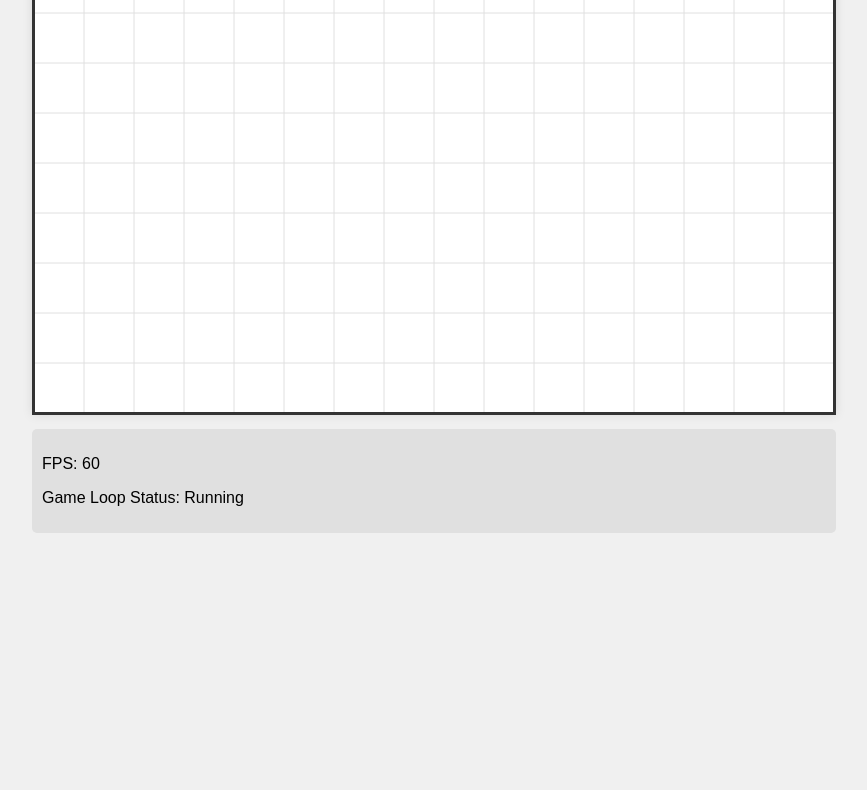
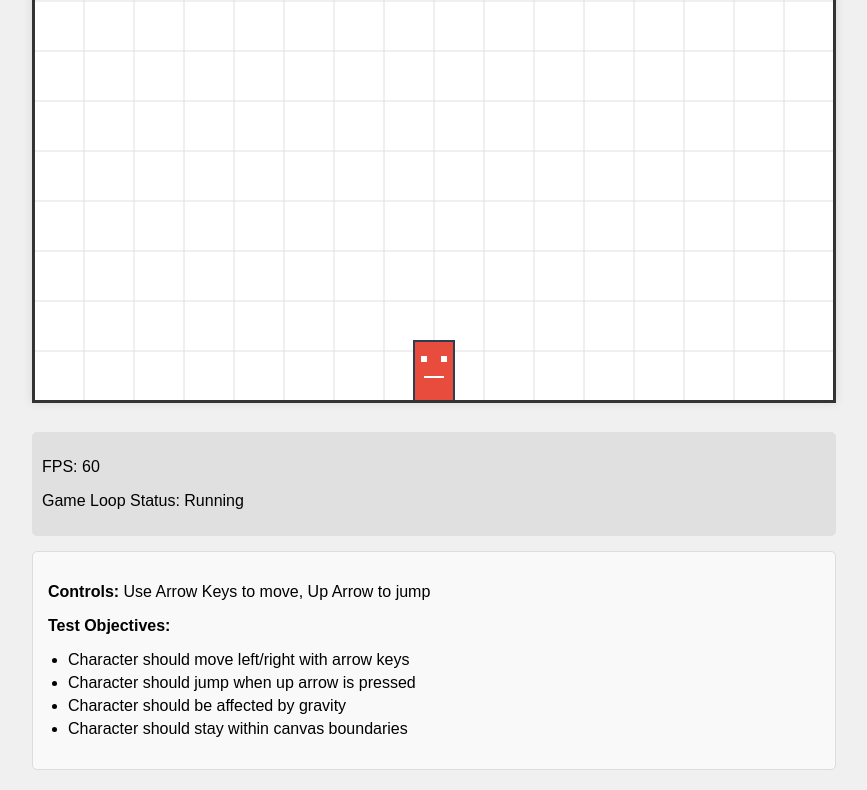
Before and after one commit to HarrisAD/snackrun, a plain HTML site: page index.html in a window 1280 px wide. Shown: the part 289-1079 px from the top of the page, without its empty margins (206-1073 px from the left). Before the commit the page ends 842 px from the top, so only its background shows below. Drawn offline with Linux system fonts and the light colour scheme.

Commit message:
On branch main  Your branch is up to date with 'origin/main'.  Changes to be committed: 	modified:   game.js 	modified:   index.html 	modified:   styles.css

```diff
--- a/game.js
+++ b/game.js
@@ -17,13 +17,24 @@ window.onload = function() {
         fps: 0,
         frameCount: 0,
         lastFpsUpdate: 0,
-        circle: {
+        gravity: 980, // pixels per second squared
+        player: {
             x: 400,
-            y: 300,
-            radius: 30,
-            color: '#3498db',
-            speedX: 200, // pixels per second
-            speedY: 150  // pixels per second
+            y: 500,
+            width: 40,
+            height: 60,
+            speedX: 0,
+            speedY: 0,
+            moveSpeed: 300, // pixels per second
+            jumpPower: 550, // initial jump velocity
+            color: '#e74c3c',
+            isJumping: false,
+            isOnGround: true
+        },
+        keys: {
+            left: false,
+            right: false,
+            up: false
         }
     };
 
@@ -50,54 +61,144 @@ window.onload = function() {
         }
     }
 
-    // Get a random color
-    function getRandomColor() {
-        const colors = ['#3498db', '#e74c3c', '#2ecc71', '#f39c12', '#9b59b6', '#1abc9c'];
-        return colors[Math.floor(Math.random() * colors.length)];
-    }
+    // Draw the player
+    function drawPlayer() {
+        const player = gameState.player;
 
-    // Update circle position
-    function updateCircle(deltaTime) {
-        const circle = gameState.circle;
+        // Draw the player body (rectangle)
+        ctx.fillStyle = player.color;
+        ctx.fillRect(player.x - player.width/2, player.y - player.height, player.width, player.height);
 
-        // Move the circle
-        circle.x += circle.speedX * deltaTime;
-        circle.y += circle.speedY * deltaTime;
+        // Draw outline
+        ctx.strokeStyle = '#2c3e50';
+        ctx.lineWidth = 2;
+        ctx.strokeRect(player.x - player.width/2, player.y - player.height, player.width, player.height);
 
-        // Bounce off left and right walls
-        if (circle.x - circle.radius < 0) {
-            circle.x = circle.radius;
-            circle.speedX = Math.abs(circle.speedX);
-            circle.color = getRandomColor();
-        } else if (circle.x + circle.radius > canvas.width) {
-            circle.x = canvas.width - circle.radius;
-            circle.speedX = -Math.abs(circle.speedX);
-            circle.color = getRandomColor();
-        }
+        // Draw eyes (to indicate direction)
+        const eyeSize = 6;
+        ctx.fillStyle = 'white';
+        ctx.fillRect(player.x - player.width/4 - eyeSize/2, player.y - player.height * 0.7 - eyeSize/2, eyeSize, eyeSize);
+        ctx.fillRect(player.x + player.width/4 - eyeSize/2, player.y - player.height * 0.7 - eyeSize/2, eyeSize, eyeSize);
 
-        // Bounce off top and bottom walls
-        if (circle.y - circle.radius < 0) {
-            circle.y = circle.radius;
-            circle.speedY = Math.abs(circle.speedY);
-            circle.color = getRandomColor();
-        } else if (circle.y + circle.radius > canvas.height) {
-            circle.y = canvas.height - circle.radius;
-            circle.speedY = -Math.abs(circle.speedY);
-            circle.color = getRandomColor();
+        // Draw mouth
+        ctx.beginPath();
+        ctx.moveTo(player.x - player.width/4, player.y - player.height * 0.4);
+        ctx.lineTo(player.x + player.width/4, player.y - player.height * 0.4);
+        ctx.strokeStyle = 'white';
+        ctx.lineWidth = 2;
+        ctx.stroke();
+
+        // Draw jumping indicator (if jumping)
+        if (gameState.player.isJumping) {
+            ctx.beginPath();
+            ctx.moveTo(player.x, player.y);
+            ctx.lineTo(player.x, player.y + 10);
+            ctx.strokeStyle = 'yellow';
+            ctx.lineWidth = 2;
+            ctx.stroke();
         }
     }
 
-    // Draw the circle
-    function drawCircle() {
-        const circle = gameState.circle;
+    // Update player position and state
+    function updatePlayer(deltaTime) {
+        const player = gameState.player;
+        const keys = gameState.keys;
 
-        ctx.beginPath();
-        ctx.arc(circle.x, circle.y, circle.radius, 0, Math.PI * 2);
-        ctx.fillStyle = circle.color;
-        ctx.fill();
-        ctx.strokeStyle = '#2c3e50';
-        ctx.lineWidth = 2;
-        ctx.stroke();
+        // Apply horizontal movement based on key presses
+        if (keys.left) {
+            player.speedX = -player.moveSpeed;
+        } else if (keys.right) {
+            player.speedX = player.moveSpeed;
+        } else {
+            // Gradual slow down when no keys are pressed
+            player.speedX *= 0.8;
+            if (Math.abs(player.speedX) < 0.1) {
+                player.speedX = 0;
+            }
+        }
+
+        // Apply gravity
+        player.speedY += gameState.gravity * deltaTime;
+
+        // Apply jump if on ground and up key is pressed
+        if (keys.up && player.isOnGround && !player.isJumping) {
+            player.speedY = -player.jumpPower;
+            player.isJumping = true;
+            player.isOnGround = false;
+        }
+
+        // Update position based on speed
+        player.x += player.speedX * deltaTime;
+        player.y += player.speedY * deltaTime;
+
+        // Enforce canvas boundaries (left and right)
+        if (player.x - player.width/2 < 0) {
+            player.x = player.width/2;
+            player.speedX = 0;
+        } else if (player.x + player.width/2 > canvas.width) {
+            player.x = canvas.width - player.width/2;
+            player.speedX = 0;
+        }
+
+        // Check if player is on the ground (bottom of canvas)
+        if (player.y >= canvas.height) {
+            player.y = canvas.height;
+            player.speedY = 0;
+            player.isOnGround = true;
+            player.isJumping = false;
+        } else {
+            player.isOnGround = false;
+        }
+    }
+
+    // Draw status information
+    function drawStatus() {
+        const player = gameState.player;
+        const statusY = 30;
+        const lineHeight = 20;
+
+        ctx.fillStyle = 'black';
+        ctx.font = '16px Arial';
+        ctx.textAlign = 'left';
+
+        ctx.fillText(`Position: (${Math.round(player.x)}, ${Math.round(player.y)})`, 10, statusY);
+        ctx.fillText(`Speed: (${Math.round(player.speedX)}, ${Math.round(player.speedY)})`, 10, statusY + lineHeight);
+        ctx.fillText(`Jumping: ${player.isJumping}`, 10, statusY + lineHeight * 2);
+        ctx.fillText(`On Ground: ${player.isOnGround}`, 10, statusY + lineHeight * 3);
+        ctx.fillText(`Controls: Arrow Keys to move, Up Arrow to jump`, 10, statusY + lineHeight * 4);
+    }
+
+    // Set up keyboard event listeners
+    function setupControls() {
+        window.addEventListener('keydown', function(e) {
+            switch(e.key) {
+                case 'ArrowLeft':
+                    gameState.keys.left = true;
+                    break;
+                case 'ArrowRight':
+                    gameState.keys.right = true;
+                    break;
+                case 'ArrowUp':
+                    gameState.keys.up = true;
+                    break;
+            }
+        });
+
+        window.addEventListener('keyup', function(e) {
+            switch(e.key) {
+                case 'ArrowLeft':
+                    gameState.keys.left = false;
+                    break;
+                case 'ArrowRight':
+                    gameState.keys.right = false;
+                    break;
+                case 'ArrowUp':
+                    gameState.keys.up = false;
+                    break;
+            }
+        });
+
+        console.log("Keyboard controls set up");
     }
 
     // Main animation loop
@@ -128,11 +229,12 @@ window.onload = function() {
         // Draw background
         drawGrid();
 
-        // Update circle position
-        updateCircle(deltaTime);
+        // Update and draw player
+        updatePlayer(deltaTime);
+        drawPlayer();
 
-        // Draw circle
-        drawCircle();
+        // Draw status information
+        drawStatus();
 
         // Draw border around canvas
         ctx.strokeStyle = '#333';
@@ -146,6 +248,9 @@ window.onload = function() {
         requestAnimationFrame(gameLoop);
     }
 
+    // Set up keyboard controls
+    setupControls();
+
     // Start the game loop
     console.log("Starting game loop...");
     requestAnimationFrame(gameLoop);
--- a/index.html
+++ b/index.html
@@ -3,18 +3,28 @@
 <head>
     <meta charset="UTF-8">
     <meta name="viewport" content="width=device-width, initial-scale=1.0">
-    <title>SnackRun - Phase 1</title>
+    <title>SnackRun - Phase 2 Player Test</title>
     <link rel="stylesheet" href="styles.css">
 </head>
 <body>
     <div class="game-container">
-        <h1>SnackRun - Phase 1 Test</h1>
+        <h1>SnackRun - Phase 2 Player Test</h1>
         <canvas id="gameCanvas" width="800" height="600"></canvas>
         <div class="debug-info">
             <p>FPS: <span id="fps">0</span></p>
             <p>Game Loop Status: <span id="loopStatus">Initializing...</span></p>
         </div>
+        <div class="instructions">
+            <p><strong>Controls:</strong> Use Arrow Keys to move, Up Arrow to jump</p>
+            <p><strong>Test Objectives:</strong></p>
+            <ul>
+                <li>Character should move left/right with arrow keys</li>
+                <li>Character should jump when up arrow is pressed</li>
+                <li>Character should be affected by gravity</li>
+                <li>Character should stay within canvas boundaries</li>
+            </ul>
+        </div>
     </div>
-    <script src="game.js" defer></script>
+    <script src="game.js"></script>
 </body>
 </html>
--- a/styles.css
+++ b/styles.css
@@ -9,16 +9,19 @@ body {
 
 .game-container {
     text-align: center;
+    max-width: 850px;
 }
 
 h1 {
     color: #333;
+    margin-bottom: 10px;
 }
 
 canvas {
     background-color: #fff;
     border: 2px solid #333;
     box-shadow: 0 0 10px rgba(0, 0, 0, 0.1);
+    margin-bottom: 15px;
 }
 
 .debug-info {
@@ -27,4 +30,22 @@ canvas {
     padding: 10px;
     background-color: #e0e0e0;
     border-radius: 5px;
+    margin-bottom: 15px;
 }
+
+.instructions {
+    text-align: left;
+    padding: 15px;
+    background-color: #f9f9f9;
+    border: 1px solid #ddd;
+    border-radius: 5px;
+    margin-top: 10px;
+}
+
+.instructions ul {
+    padding-left: 20px;
+}
+
+.instructions li {
+    margin-bottom: 5px;
+}
```
